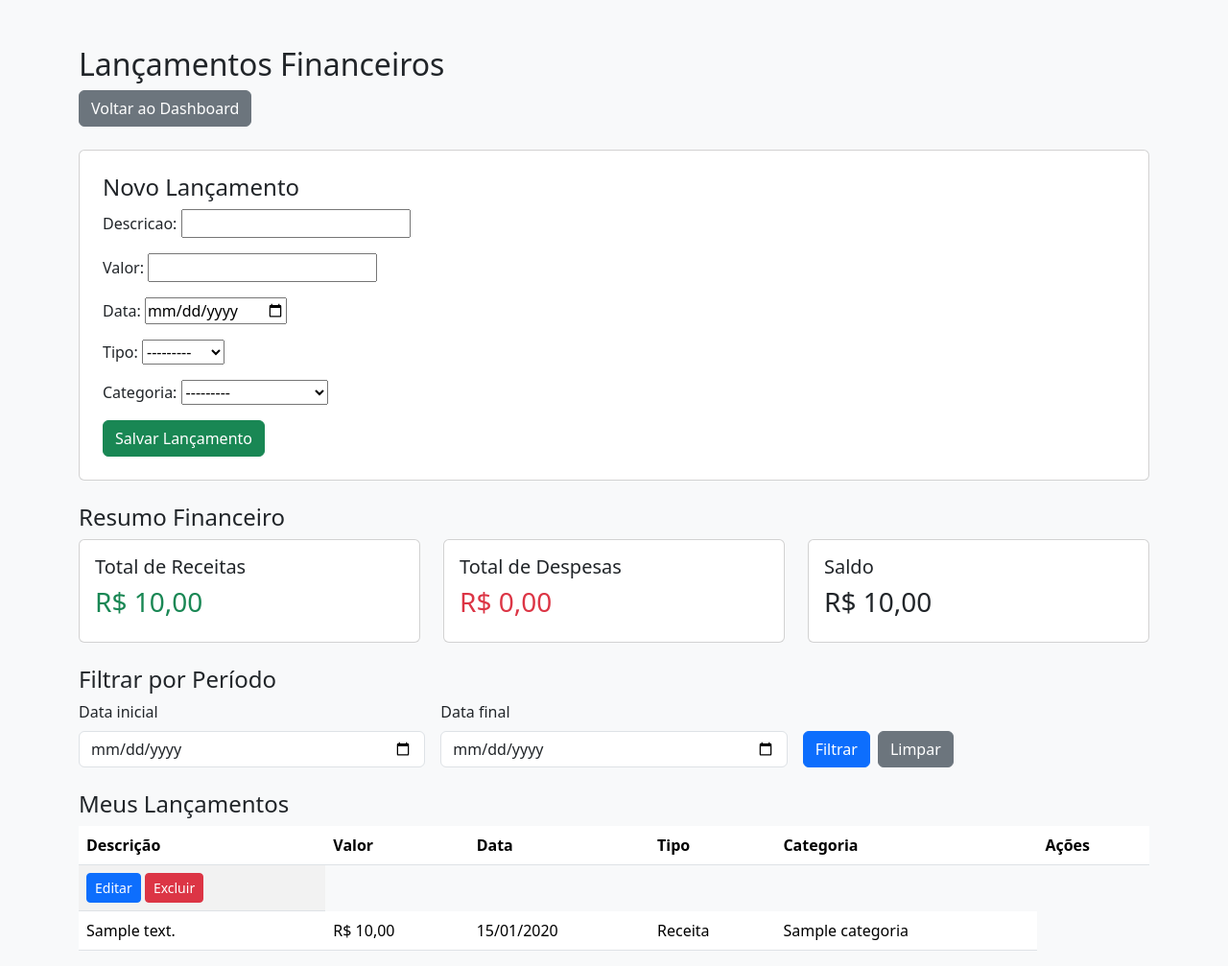
After one commit to leonicio77/Sistema-de-Controle-Financeiro-Pessoal, a Django app: page /lancamentos/ in a window 1280 px wide. The commit adds this page. Shown: the whole page at 96% size. Run offline with Django 5.2, Linux system fonts and the light colour scheme; a user stored in the database is signed in; tables that the repository leaves empty hold one stand-in row (values such as "Sample post").

Commit message:
Adiciona o historico, filtros, saldo e dashboard financeiro

```diff
--- a/app/forms.py
+++ b/app/forms.py
@@ -30,3 +30,34 @@ class CategoriaForm(forms.ModelForm):
         labels = {
             'nome': 'Nome da categoria'
         }
+
+
+from .models import Lancamento
+
+
+class LancamentoForm(forms.ModelForm):
+    class Meta:
+        model = Lancamento
+        fields = ['descricao', 'valor', 'data', 'tipo', 'categoria']
+
+        widgets = {
+            'data': forms.DateInput(
+                attrs={'type': 'date'},
+                format='%Y-%m-%d'
+            ),
+            'valor': forms.NumberInput(
+                attrs={'step': '0.01', 'min': '0.01'}
+            ),
+        }
+
+    def __init__(self, *args, usuario=None, **kwargs):
+        super().__init__(*args, **kwargs)
+
+        self.fields['data'].input_formats = ['%Y-%m-%d']
+
+        if usuario is not None:
+            self.fields['categoria'].queryset = Categoria.objects.filter(
+                usuario=usuario
+            )
+        else:
+            self.fields['categoria'].queryset = Categoria.objects.none()
--- /dev/null
+++ b/app/templates/lancamentos.html
@@ -0,0 +1,154 @@
+
+<!DOCTYPE html>
+<html lang="pt-br">
+<head>
+    <meta charset="UTF-8">
+    <meta name="viewport" content="width=device-width, initial-scale=1">
+    <title>Lançamentos Financeiros</title>
+
+    <link href="https://cdn.jsdelivr.net/npm/bootstrap@5.3.3/dist/css/bootstrap.min.css" rel="stylesheet">
+</head>
+
+<body class="bg-light">
+
+<div class="container mt-5">
+
+    <h2>Lançamentos Financeiros</h2>
+
+    <a href="{% url 'dashboard' %}" class="btn btn-secondary mb-4">
+        Voltar ao Dashboard
+    </a>
+
+    <div class="card p-4 mb-4">
+        <h4>Novo Lançamento</h4>
+
+        <form method="post">
+            {% csrf_token %}
+
+            {{ form.as_p }}
+
+            <button type="submit" class="btn btn-success">
+                Salvar Lançamento
+            </button>
+        </form>
+    </div>
+
+
+<h4>Resumo Financeiro</h4>
+
+<div class="row mb-4">
+    <div class="col-md-4">
+        <div class="card p-3">
+            <h5>Total de Receitas</h5>
+            <h3 class="text-success">
+                R$ {{ total_receitas|floatformat:2 }}
+            </h3>
+        </div>
+    </div>
+
+    <div class="col-md-4">
+        <div class="card p-3">
+            <h5>Total de Despesas</h5>
+            <h3 class="text-danger">
+                R$ {{ total_despesas|floatformat:2 }}
+            </h3>
+        </div>
+    </div>
+
+    <div class="col-md-4">
+        <div class="card p-3">
+            <h5>Saldo</h5>
+            <h3>R$ {{ saldo|floatformat:2 }}</h3>
+        </div>
+    </div>
+</div>
+
+<h4>Filtrar por Período</h4>
+
+<form method="get" class="row g-3 mb-4">
+    <div class="col-md-4">
+        <label class="form-label">Data inicial</label>
+        <input type="date" name="data_inicio"
+               value="{{ data_inicio|default:'' }}"
+               class="form-control">
+    </div>
+
+    <div class="col-md-4">
+        <label class="form-label">Data final</label>
+        <input type="date" name="data_fim"
+               value="{{ data_fim|default:'' }}"
+               class="form-control">
+    </div>
+
+    <div class="col-md-4 d-flex align-items-end gap-2">
+        <button type="submit" class="btn btn-primary">
+            Filtrar
+        </button>
+
+        <a href="{% url 'lancamentos' %}"
+           class="btn btn-secondary">
+            Limpar
+        </a>
+    </div>
+</form>
+
+
+    <h4>Meus Lançamentos</h4>
+
+    <div class="table-responsive">
+        <table class="table table-striped">
+            <thead>
+                <tr>
+                    <th>Descrição</th>
+                    <th>Valor</th>
+                    <th>Data</th>
+                    <th>Tipo</th>
+                    <th>Categoria</th>
+                    <th>Ações</th>
+                </tr>
+            </thead>
+
+            <tbody>
+                {% for lancamento in lancamentos %}
+
+<td>
+    <a href="{% url 'editar_lancamento' lancamento.id %}"
+       class="btn btn-primary btn-sm">
+        Editar
+    </a>
+
+    <form method="post"
+          action="{% url 'excluir_lancamento' lancamento.id %}"
+          style="display:inline;">
+        {% csrf_token %}
+
+        <button type="submit"
+                class="btn btn-danger btn-sm"
+                onclick="return confirm('Deseja excluir este lançamento?')">
+            Excluir
+        </button>
+    </form>
+</td>
+
+                <tr>
+                    <td>{{ lancamento.descricao }}</td>
+                    <td>R$ {{ lancamento.valor|floatformat:2 }}</td>
+                    <td>{{ lancamento.data|date:"d/m/Y" }}</td>
+                    <td>{{ lancamento.get_tipo_display }}</td>
+                    <td>{{ lancamento.categoria.nome }}</td>
+                </tr>
+                {% empty %}
+                <tr>
+                    <td colspan="6">
+                        Nenhum lançamento cadastrado.
+                    </td>
+                </tr>
+                {% endfor %}
+            </tbody>
+        </table>
+    </div>
+
+</div>
+
+</body>
+</html>
--- a/app/views.py
+++ b/app/views.py
@@ -2,9 +2,11 @@ from django.shortcuts import render, redirect, get_object_or_404
 from django.contrib.auth import login
 from django.contrib.auth.decorators import login_required
 from django.views.decorators.http import require_POST
+from django.db.models import Sum
+from decimal import Decimal
 
-from .forms import CadastroUsuarioForm, CategoriaForm
-from .models import Categoria
+from .models import Categoria, Lancamento
+from .forms import CadastroUsuarioForm, CategoriaForm, LancamentoForm
 
 
 def cadastro(request):
@@ -24,9 +26,29 @@ def cadastro(request):
 from django.contrib.auth.decorators import login_required
 
 
+
 @login_required(login_url='login')
 def dashboard(request):
-    return render(request, 'dashboard.html')
+    lancamentos = Lancamento.objects.filter(
+        usuario=request.user
+    )
+
+    total_receitas = lancamentos.filter(
+        tipo='receita'
+    ).aggregate(total=Sum('valor'))['total'] or Decimal('0.00')
+
+    total_despesas = lancamentos.filter(
+        tipo='despesa'
+    ).aggregate(total=Sum('valor'))['total'] or Decimal('0.00')
+
+    saldo = total_receitas - total_despesas
+
+    return render(request, 'dashboard.html', {
+        'total_receitas': total_receitas,
+        'total_despesas': total_despesas,
+        'saldo': saldo,
+    })
+
 
 
 @login_required(login_url='login')
@@ -66,3 +88,105 @@ def excluir_categoria(request, id):
         categoria.delete()
 
     return redirect('categorias')
+
+
+
+@login_required(login_url='login')
+def lancamentos(request):
+    if request.method == 'POST':
+        form = LancamentoForm(
+            request.POST,
+            usuario=request.user
+        )
+
+        if form.is_valid():
+            lancamento = form.save(commit=False)
+            lancamento.usuario = request.user
+            lancamento.save()
+            return redirect('lancamentos')
+    else:
+        form = LancamentoForm(usuario=request.user)
+
+    lista_lancamentos = Lancamento.objects.filter(
+        usuario=request.user
+    )
+
+    data_inicio = request.GET.get('data_inicio')
+    data_fim = request.GET.get('data_fim')
+
+    if data_inicio:
+        lista_lancamentos = lista_lancamentos.filter(
+            data__gte=data_inicio
+        )
+
+    if data_fim:
+        lista_lancamentos = lista_lancamentos.filter(
+            data__lte=data_fim
+        )
+
+    total_receitas = lista_lancamentos.filter(
+        tipo='receita'
+    ).aggregate(total=Sum('valor'))['total'] or Decimal('0.00')
+
+    total_despesas = lista_lancamentos.filter(
+        tipo='despesa'
+    ).aggregate(total=Sum('valor'))['total'] or Decimal('0.00')
+
+    saldo = total_receitas - total_despesas
+
+    lista_lancamentos = lista_lancamentos.order_by('-data', '-id')
+
+    return render(request, 'lancamentos.html', {
+        'form': form,
+        'lancamentos': lista_lancamentos,
+        'total_receitas': total_receitas,
+        'total_despesas': total_despesas,
+        'saldo': saldo,
+        'data_inicio': data_inicio,
+        'data_fim': data_fim,
+    })
+
+
+
+@login_required(login_url='login')
+def editar_lancamento(request, id):
+    lancamento = get_object_or_404(
+        Lancamento,
+        id=id,
+        usuario=request.user
+    )
+
+    if request.method == 'POST':
+        form = LancamentoForm(
+            request.POST,
+            instance=lancamento,
+            usuario=request.user
+        )
+
+        if form.is_valid():
+            form.save()
+            return redirect('lancamentos')
+    else:
+        form = LancamentoForm(
+            instance=lancamento,
+            usuario=request.user
+        )
+
+    return render(request, 'editar_lancamento.html', {
+        'form': form,
+        'lancamento': lancamento
+    })
+
+
+@login_required(login_url='login')
+@require_POST
+def excluir_lancamento(request, id):
+    lancamento = get_object_or_404(
+        Lancamento,
+        id=id,
+        usuario=request.user
+    )
+
+    lancamento.delete()
+
+    return redirect('lancamentos')
--- a/config/urls.py
+++ b/config/urls.py
@@ -30,4 +30,18 @@ urlpatterns = [
     views.excluir_categoria,
     name='excluir_categoria'
 ),
+
+    path('lancamentos/', views.lancamentos, name='lancamentos'),
+
+    path(
+    'lancamentos/editar/<int:id>/',
+    views.editar_lancamento,
+    name='editar_lancamento'
+),
+
+path(
+    'lancamentos/excluir/<int:id>/',
+    views.excluir_lancamento,
+    name='excluir_lancamento'
+),
 ]
```
Also changed, not shown: app/templates/dashboard.html (+64 -7 lines), app/templates/editar_lancamento.html (added, +37 -0 lines).
